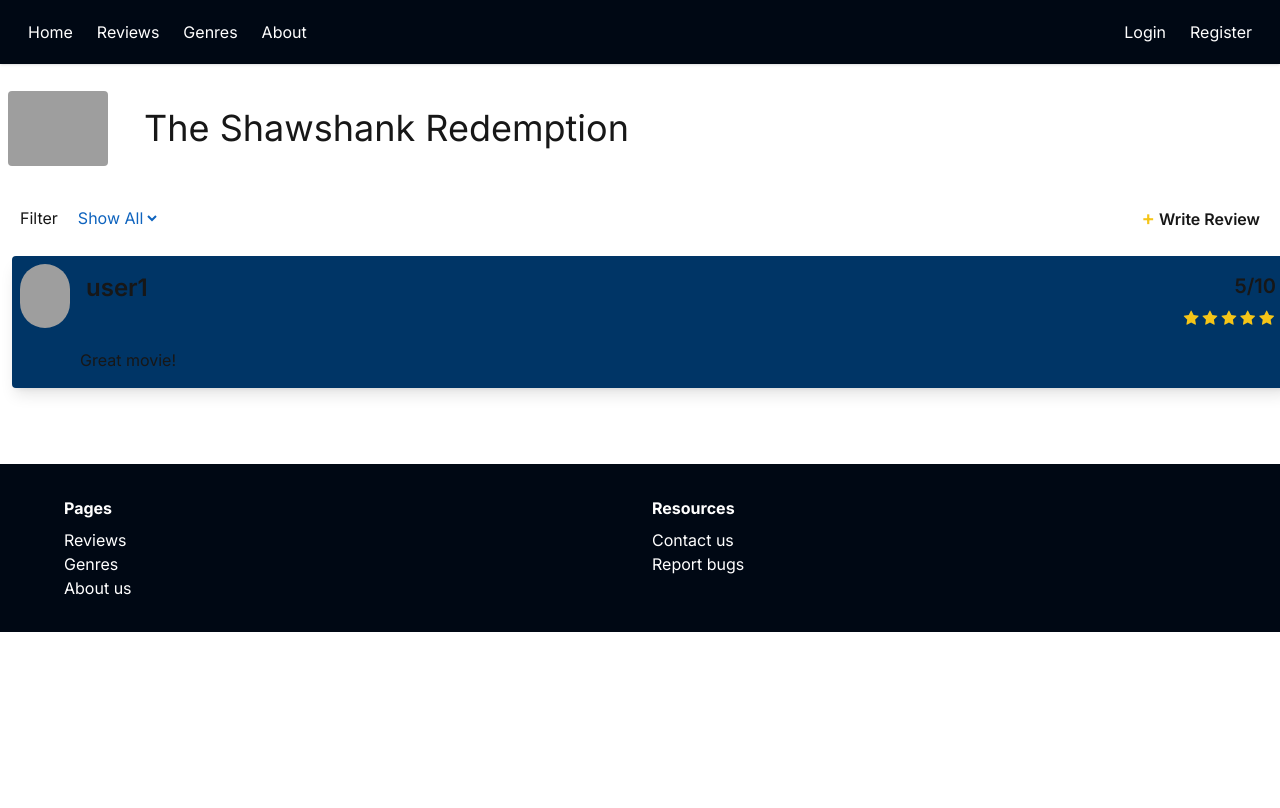
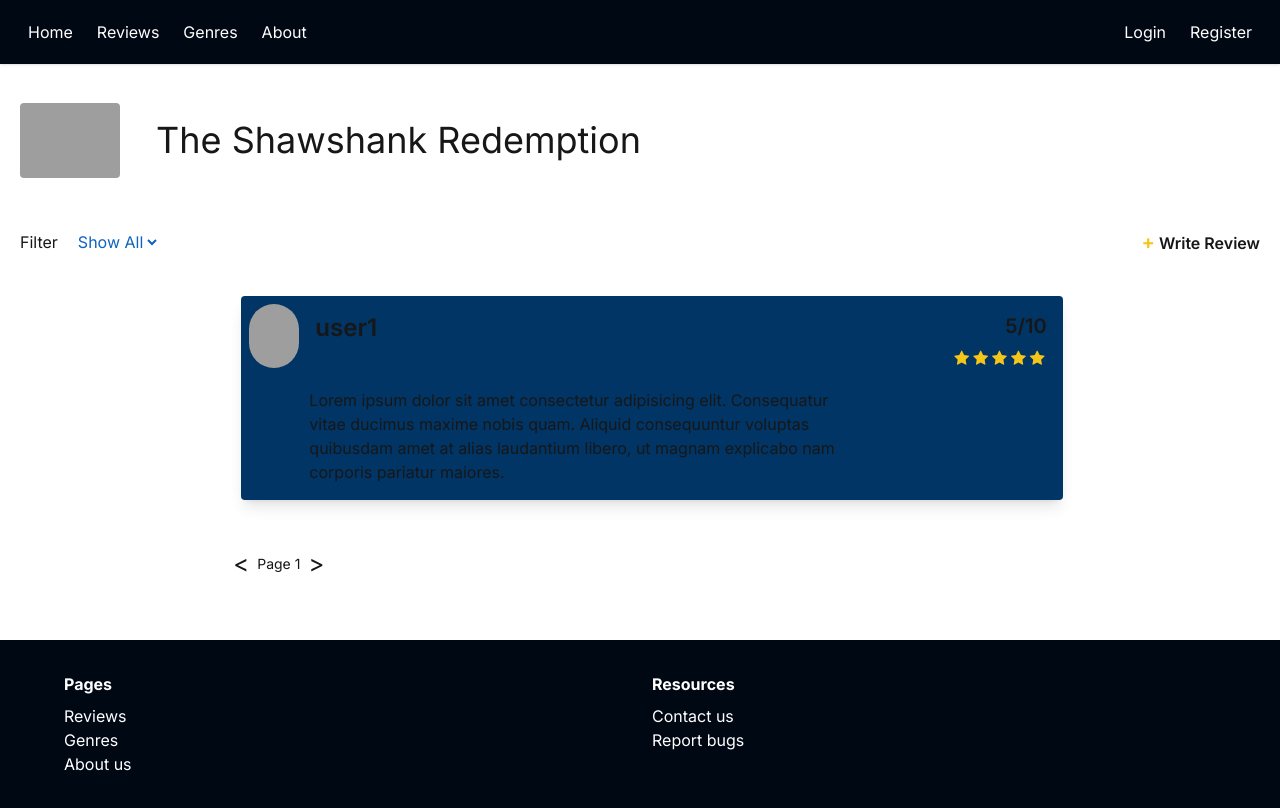
Before and after one commit to BrunoE99/Prog3Project, a Next.js app: page /movie/1/reviews in a window 1280 px wide. Built offline with nearby package versions, Linux system fonts and the light colour scheme; grey boxes are pictures that could not be loaded.

Commit message:
Made the filter work and starting on review pagination

```diff
--- a/src/app/movie/[id]/reviews/page.tsx
+++ b/src/app/movie/[id]/reviews/page.tsx
@@ -71,6 +71,11 @@
 
 export default function Reviews() {
   const [isSidebarOpen, setOpen] = useState(false);
+  const [filter, setFilter] = useState("all");
+  //Para paginar las reviews, eventualmente a la hora de hacer los fetch podriamos usar algo como
+  // offset = (limit * pageNumber) - 1
+  //aunque probablemente hay una mejor forma de hacerlo
+  const [pageNumber, setPageNumber] = useState(1);
 
   const handleSidebarToggle = () => {
     setOpen((prev) => !prev);
@@ -83,7 +88,8 @@
     {
       id: 1,
       userId: 1,
-      content: "Great movie!",
+      content:
+        "Lorem ipsum dolor sit amet consectetur adipisicing elit. Consequatur vitae ducimus maxime nobis quam. Aliquid consequuntur voluptas quibusdam amet at alias laudantium libero, ut magnam explicabo nam corporis pariatur maiores.",
       score: 5,
       user: {
         id: 1,
@@ -107,7 +113,7 @@
   ];
 
   return (
-    <div>
+    <div className="">
       <div className={`${isSidebarOpen ? "flex" : "hidden"}`}>
         <button
           className="absolute top-3 right-3 text-4xl mr-5 self-end z-2"
@@ -122,7 +128,7 @@
           isSidebarOpen ? "fixed" : "hidden"
         } inset-0 bg-black opacity-60`}
       ></div>
-      <div className="flex flex-row items-center justify-start gap-2 m-2 p-2 w-full mx-auto">
+      <div className="flex flex-row items-center justify-start gap-2 m-2 p-5 w-full mx-auto">
         <Image
           className="rounded-sm"
           src="/MV5BMDAyY2FhYjctNDc5OS00MDNlLThi.png"
@@ -139,6 +145,7 @@
             className="[&>option]:text-black text-[#0e63be] rounded-sm transition-colors delay-75 duration-200 ease-in-out hover:bg-[#899fff]/20 [&>option]:bg-white"
             name="review-filter"
             id="filter-options"
+            onChange={(e) => setFilter(e.target.value)}
           >
             <option value="all">Show All</option>
             <option value="1">1 star</option>
@@ -160,13 +167,38 @@
           Write Review
         </button>
       </div>
-      {reviews.map((review, index) => (
-        <MovieReview key={index} {...review} />
-      ))}
-      <div>
-        <button></button>
-        <span></span>
-        <button></button>
+      <div className="mx-auto w-2/3">
+        <div className="items-center self-center justify-center p-2 m-2">
+          {reviews.map((review, index) =>
+            review.score === Number(filter) || filter === "all" ? (
+              <MovieReview key={index} {...review} />
+            ) : null
+          )}
+        </div>
+        <div className="flex flex-row p-5 items-center">
+          <button
+            className="pr-2 text-2xl cursor-pointer"
+            onClick={() => {
+              if (pageNumber > 1) {
+                setPageNumber(pageNumber - 1);
+              }
+            }}
+          >
+            &lt;
+          </button>
+          <span className="text-sm">Page {pageNumber}</span>
+          <button
+            className="pl-2 text-2xl cursor-pointer"
+            onClick={() => {
+              // Cambiar esto a cuando el response.next == null asi no permitimos pasar a paginas pasadas del limite
+              if (pageNumber > 1) {
+                setPageNumber(pageNumber + 1);
+              }
+            }}
+          >
+            &gt;
+          </button>
+        </div>
       </div>
     </div>
   );
```
